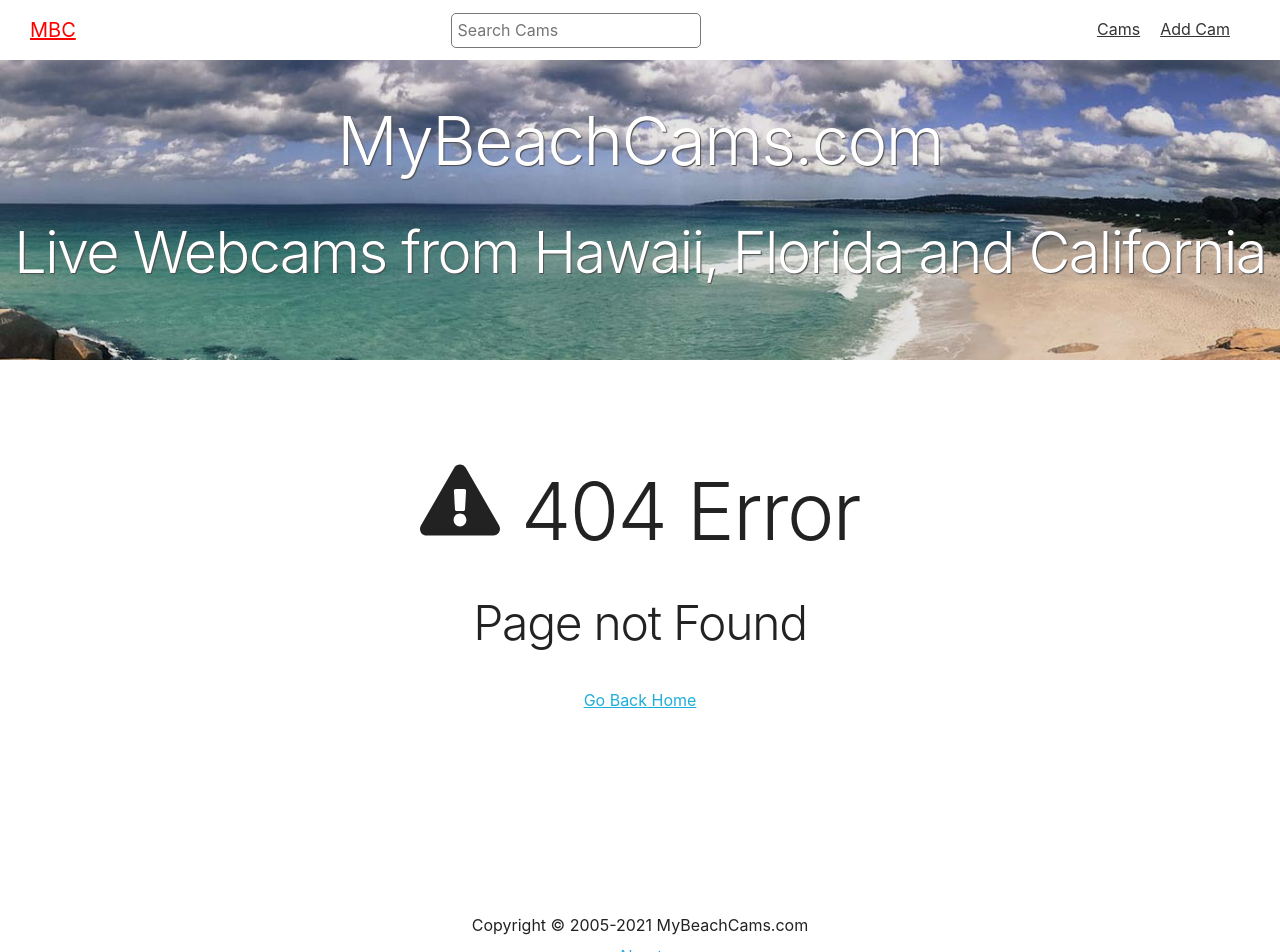
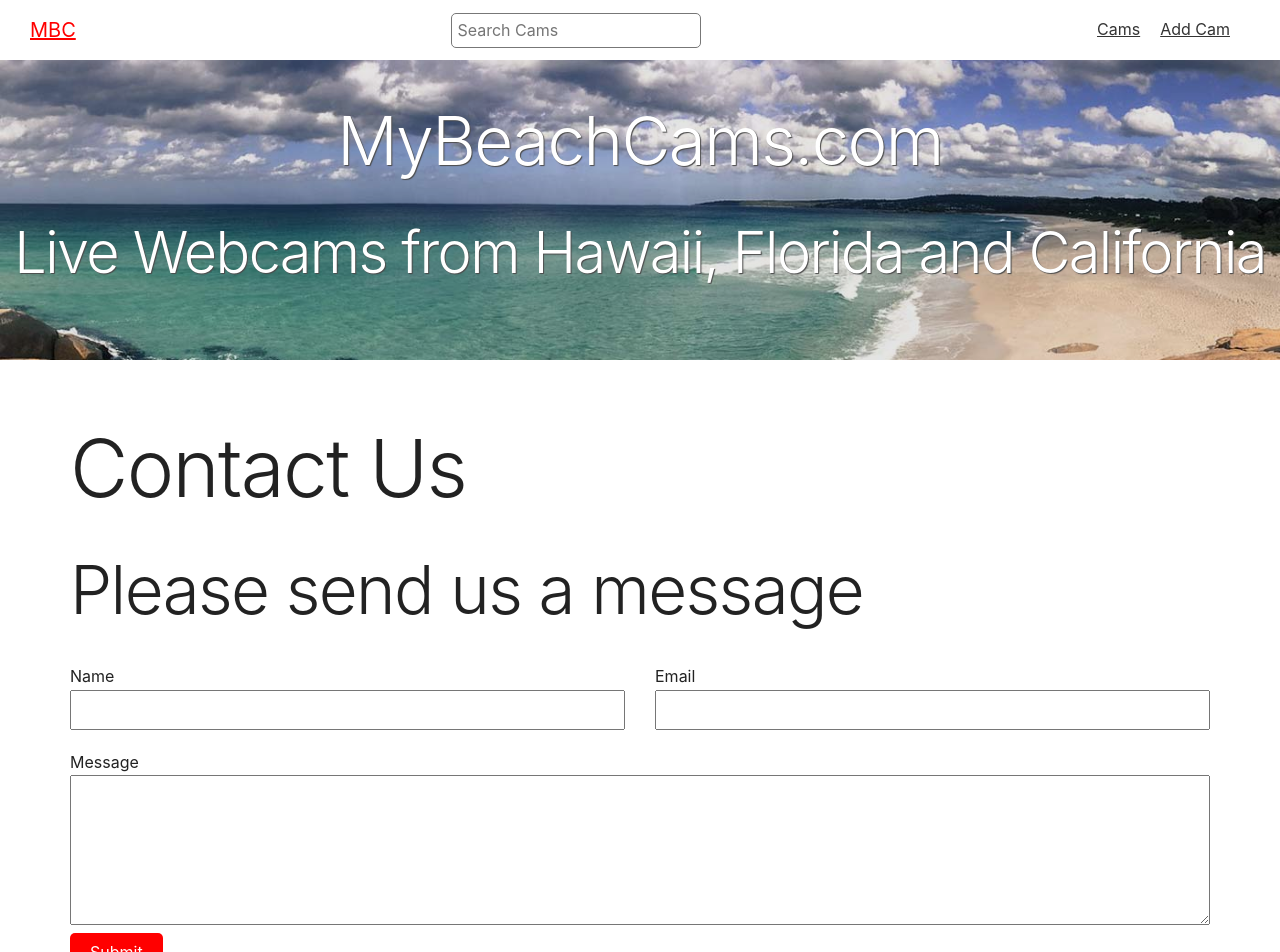
Before and after one commit to dwestland/mbc-frontend, a Next.js app: page /contact in a window 1280 px wide. Before the commit this address had no page. Shown: the top 952 px of the page. Built offline with nearby package versions, Linux system fonts and the light colour scheme.

Commit message:
Add Contact page and Sindgrid API

```diff
--- /dev/null
+++ b/pages/api/mail.js
@@ -0,0 +1,27 @@
+// const mail = require('@sendgrid/mail')
+
+import mail from '@sendgrid/mail'
+
+mail.setApiKey(process.env.SENDGRID_API_KEY)
+
+
+export default function init(req, res) {
+  const body = JSON.parse(req.body)
+
+  const message = `
+  Name: ${body.name}\r\n
+  Email: ${body.email}\r\n
+  Message: ${body.message}\r\n
+  `
+
+  const data = {
+    to: 'don@westland.net',
+    from: 'admin@westland.net',
+    subject: 'MyBeacCams.com Message',
+    text: message
+  }
+
+  mail.send(data)
+
+  res.status(200).json({ status: 'OK' })
+}
--- /dev/null
+++ b/pages/contact.js
@@ -0,0 +1,46 @@
+import Layout from '@/components/Layout'
+import styles from '@/styles/Form.module.scss'
+
+export default function ContactPage({ cams }) {
+
+    async function handleOnSubmit(e) {
+      e.preventDefault()
+      const formData = {}
+      Array.from(e.currentTarget.elements).forEach(field => {
+        if ( !field.name ) return
+        formData[field.name] = field.value
+      })
+      fetch('/api/mail', {
+        method: 'post',
+        body: JSON.stringify(formData)
+      })
+      console.log('%c formData ', 'background: red; color: white', formData)
+    }
+
+  return (
+    <Layout
+      title='MyBeachCams.com - Contact Page'
+      description='Please use this form to contact us'
+    >
+      <h1>Contact Us</h1>
+      <h2>Please send us a message</h2>
+      <form method='post' onSubmit={handleOnSubmit} className={styles.form}>
+        <div className={styles.grid}>
+          <div>
+            <label htmlFor='name'>Name</label>
+            <input type='text' name='name' />
+          </div>
+          <div>
+            <label htmlFor='email'>Email</label>
+            <input type='email' name='email' />
+          </div>
+        </div>
+        <div>
+          <label htmlFor='message'>Message</label>
+          <textarea name='message' />
+        </div>
+        <button className='btn'>Submit</button>
+      </form>
+    </Layout>
+  )
+}
```
